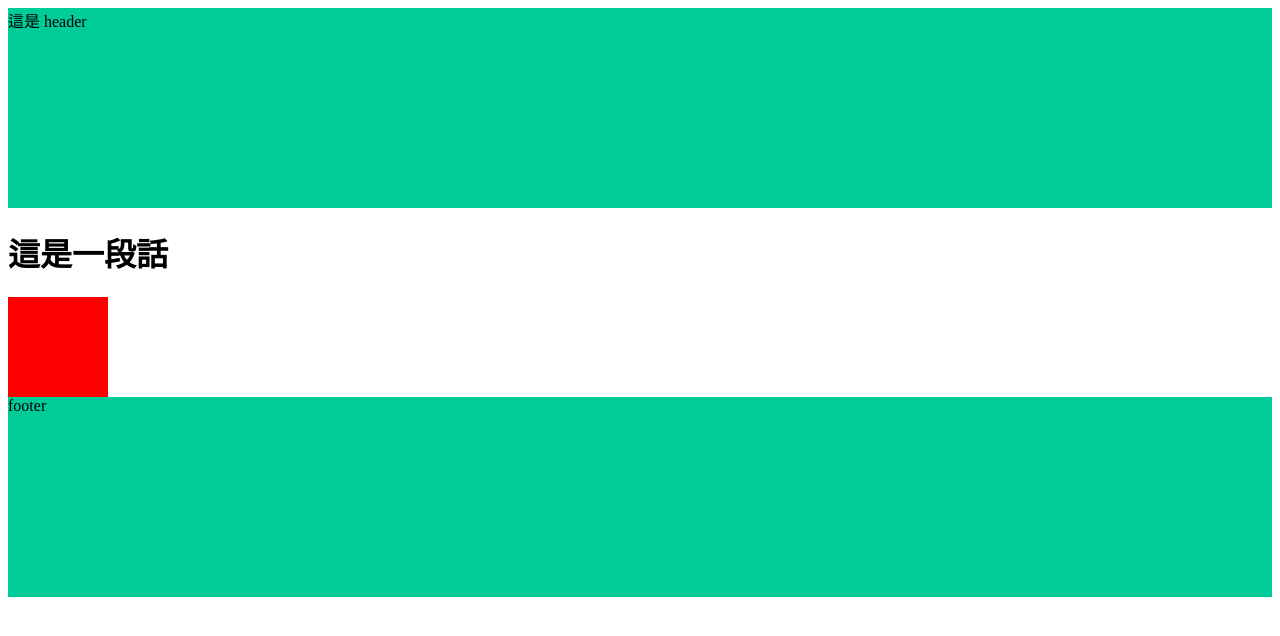
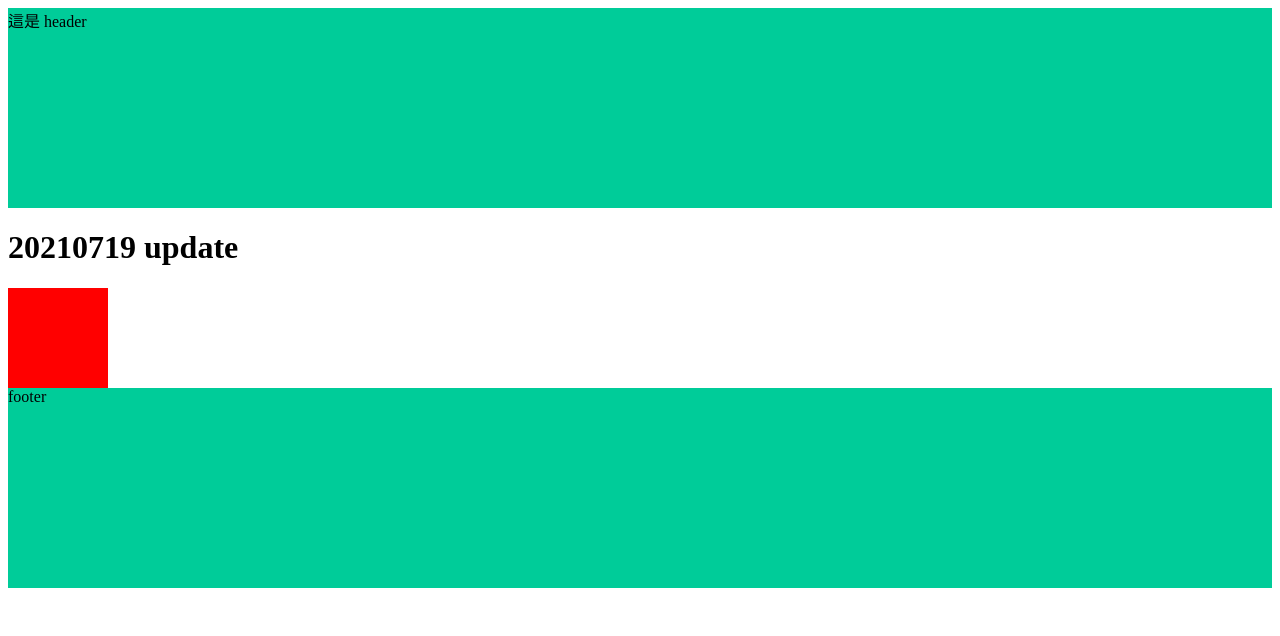
Before and after one commit to viccjiang/2021layout_week3_glassshop, a plain HTML site: page index.html in a window 1280 px wide. Drawn offline with Linux system fonts and the light colour scheme.

Commit message:
Update 2021-07-19T09:12:30.044Z

```diff
--- a/index.html
+++ b/index.html
@@ -16,7 +16,7 @@
 
 
 <h1>
-  這是一段話
+  20210719 update
 </h1>
 
 <div class="box"></div>
```
